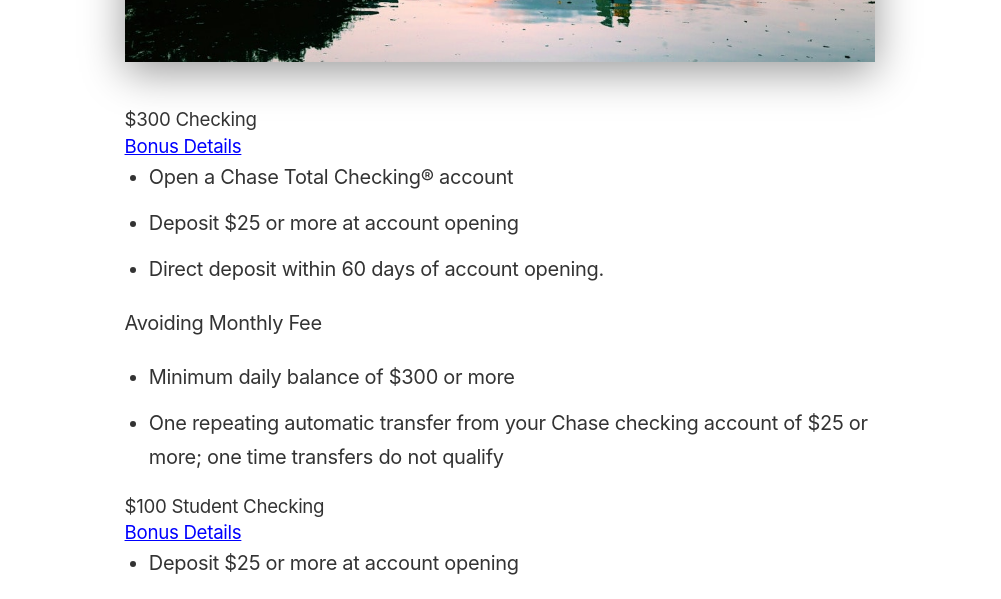
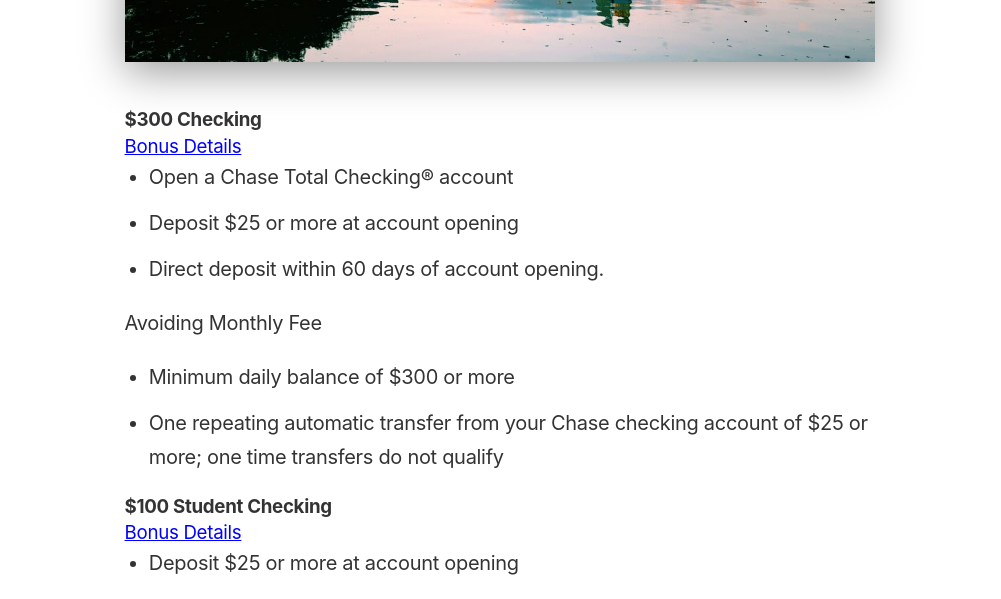
Before and after one commit to ohiosveryown/atldeals, a Jekyll site: the page built from _posts/2018-09-02-post-two.markdown, in a window 1280 px wide. Shown: the part 759-1358 px from the top of the page, without its empty margins (140-1141 px from the left). Built offline with Jekyll 4.4.1, drawn with Linux system fonts in a browser that asks for light colours.

```diff
--- a/_posts/2018-09-02-post-two.markdown
+++ b/_posts/2018-09-02-post-two.markdown
@@ -11,7 +11,7 @@ image: "/uploads/ATL2.jpg"
 layout: post
 ---
 
-# $300 Checking
+# **$300 Checking**
 
 # [Bonus Details](https://accounts.chase.com/consumer/banking/extemail?code=GG2669996FX3D9Y1&jp_cmp=rb/59666/ema/LC-NM096/Body_Image_1)
 
@@ -27,7 +27,7 @@ Avoiding Monthly Fee
 
 * One repeating automatic transfer from your Chase checking account of $25 or more; one time transfers do not qualify
 
-# $100 Student Checking
+# **$100 Student Checking**
 
 # [Bonus Details](https://www.chase.com/personal/checking/student-checking)
 
```
